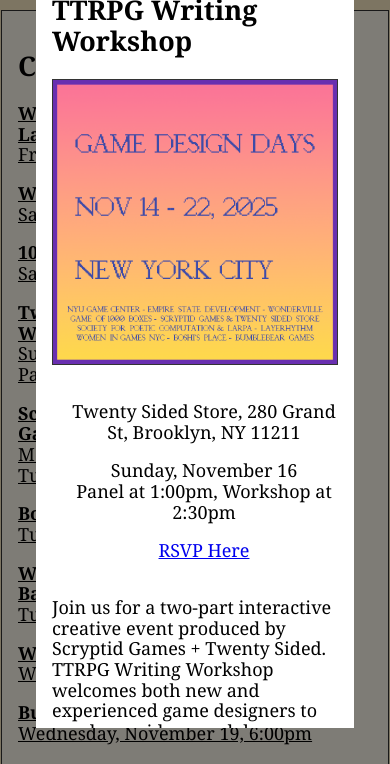
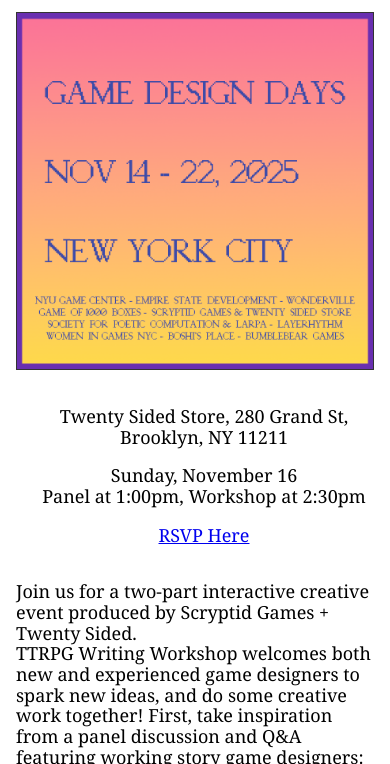
Before and after one commit to omnikrll/game-design-days, a plain HTML site: page index.html in a window 390 px wide. Both pictures are taken after a click on the link 181 px from the left and 1120 px from the top of the page. Shown: the part 778-1542 px from the top of the page. Drawn offline with nearby package versions, Linux system fonts and the light colour scheme.

Commit message:
lightbox full size on mobile

```diff
--- a/responsive.css
+++ b/responsive.css
@@ -1,6 +1,15 @@
 @media (max-width: 768px) {
   .parallax-bg {
     display: none;
+  }
+
+  .lightbox-inner {
+    position: absolute;
+    top: 0;
+    left: 0;
+    transform: unset;
+    width: 100%;
+    height: 100%;
   }
 
   .event-details {
```
